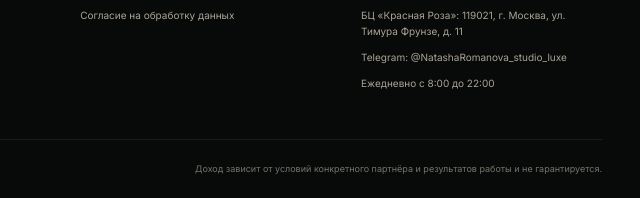
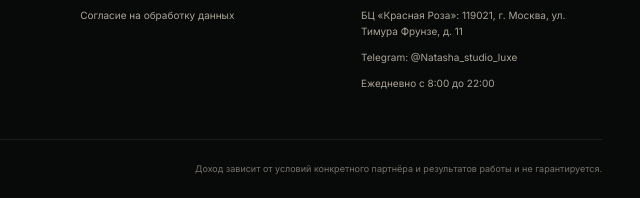
Before and after one commit to stepankovskiy/STUDIO-LUXE, a website: page studii.html in a window 1280 px wide. Shown: the part 9423-9621 px from the top of the page, 640-1280 px from the left. Drawn offline with nearby package versions, Linux system fonts and the light colour scheme.

Commit message:
Update studii.html

```diff
--- a/studii.html
+++ b/studii.html
@@ -1764,7 +1764,7 @@
           <address>
             <span>8 (800) 001-01-20</span>
            <span> БЦ «Красная Роза»: 119021, г. Москва, ул. Тимура Фрунзе, д. 11</span>
-            <span>Telegram: <a href="https://t.me/Natasha_studio_luxe" target="_blank" rel="noopener">@NatashaRomanova_studio_luxe</a></span>
+            <span>Telegram: <a href="https://t.me/Natasha_studio_luxe" target="_blank" rel="noopener">@Natasha_studio_luxe</a></span>
             <span>Ежедневно с 8:00 до 22:00</span>
           </address>
         </section>
```
